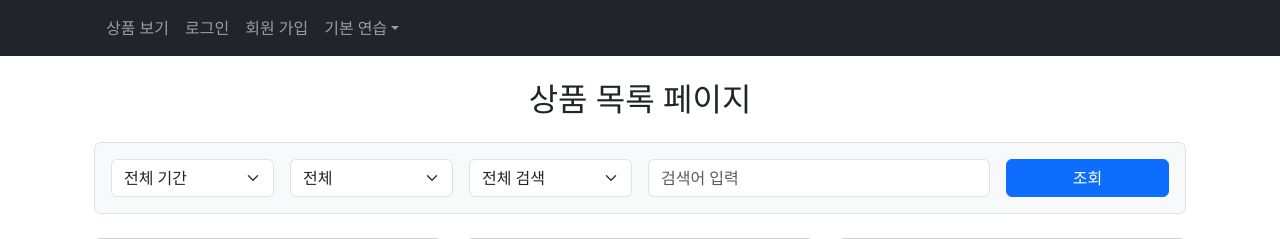
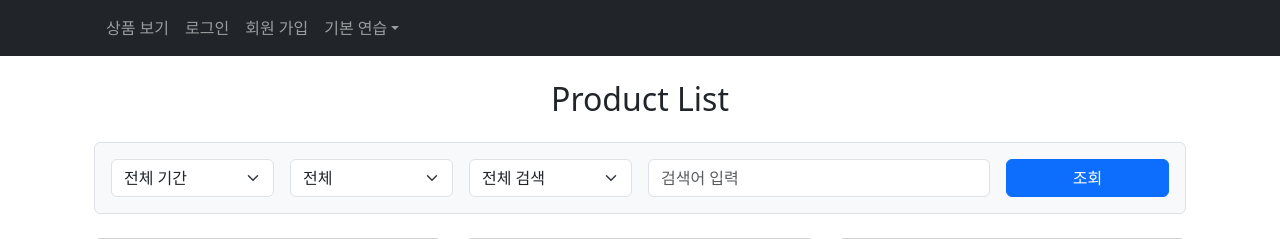
Before and after one commit to hahaabcgit/cicd_django, a Django app: template templates/product/product_list.html in a window 1280 px wide. Shown: the top 239 px of the page. Run offline with Django 3.2, Linux system fonts and the light colour scheme; the template is opened without the code that fills it: values that come from a table or form of the project are taken from there, others are empty; data comes from the database, SQL or seed files in the repository.

Commit message:
product_list.html file updated

```diff
--- a/templates/product/product_list.html
+++ b/templates/product/product_list.html
@@ -15,7 +15,7 @@
         {% endfor %}
     </div>
 {% endif %}
-    <h2 class="mb-4 text-center">상품 목록 페이지</h2>
+    <h2 class="mb-4 text-center">Product List</h2>
 
     <!-- 검색 필터 영역 -->
     <form method="get" class="p-3 border rounded mb-4 bg-light">
```
